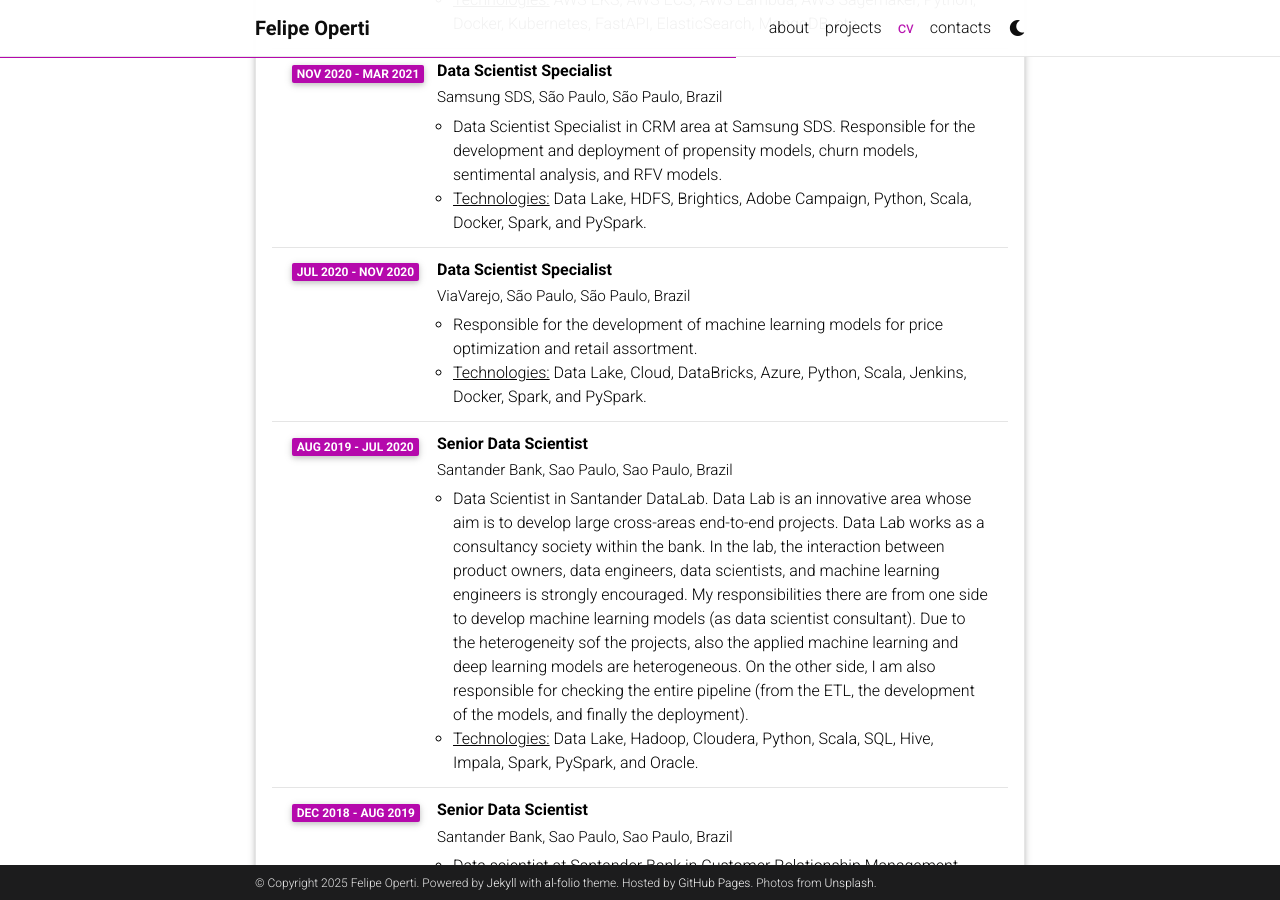
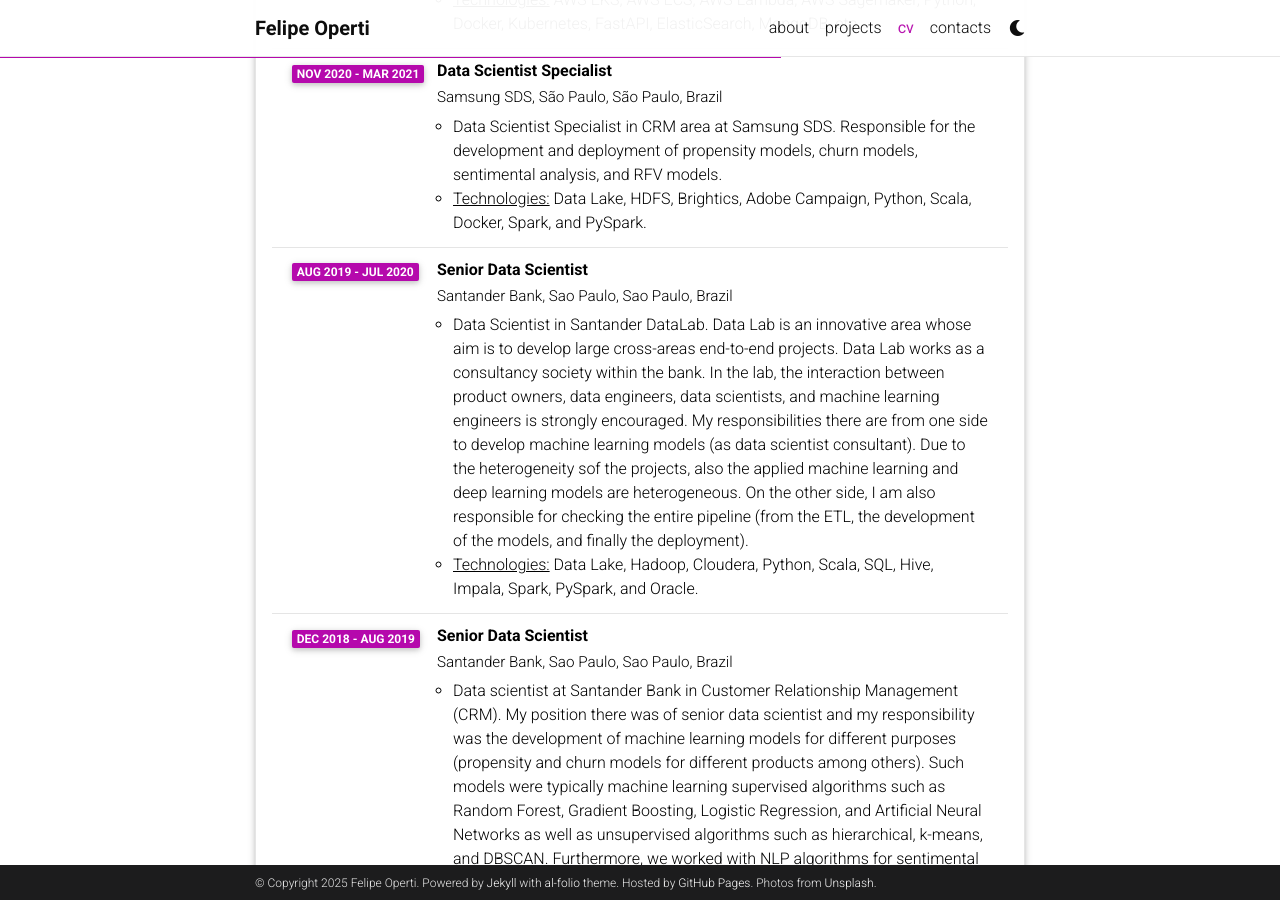
Before and after one commit to opertifelipe/opertifelipe.github.io, a Jekyll site: the page built from _pages/cv.md, in a window 1280 px wide and 900 px high, scrolled down 1728 px. Built offline with Jekyll 4.4.1, drawn with Linux system fonts in a browser that asks for light colours; comment, search, counter and statistics services are not loaded; a style sheet for code colours, icons or effects is not loaded.

Commit message:
update cv

```diff
--- a/_data/cv.yml
+++ b/_data/cv.yml
@@ -65,14 +65,6 @@
         - Data Scientist Specialist in CRM area at Samsung SDS. Responsible for the development and deployment of propensity models, churn models, sentimental analysis, and RFV models.
         - <u>Technologies:</u> Data Lake, HDFS, Brightics, Adobe Campaign, Python, Scala, Docker, Spark, and PySpark.
 
-    - title: Data Scientist Specialist
-      institution: ViaVarejo, São Paulo, São Paulo, Brazil
-      year: JUL 2020 - NOV 2020
-      description:
-        - Responsible for the development of machine learning models for price optimization and retail assortment.
-        - <u>Technologies:</u> Data Lake, Cloud, DataBricks, Azure, Python, Scala, Jenkins, Docker, Spark, and PySpark.
-
-
     - title: Senior Data Scientist
       institution: Santander Bank, Sao Paulo, Sao Paulo, Brazil
       year: AUG 2019 - JUL 2020
```
Also changed, not shown: 1 other file.
